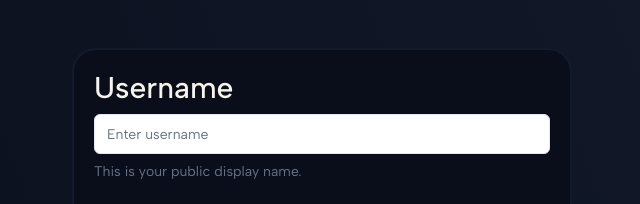
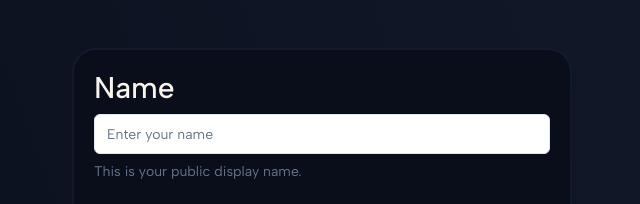
Before and after one commit to Ayush-Singh24/WhisperWire-FE, a Next.js app: page /signup in a window 1280 px wide. Shown: the top 204 px of the page, without its empty margins (318-958 px from the left). Built offline with nearby package versions, Linux system fonts and the light colour scheme.

Commit message:
signup action

```diff
--- a/package.json
+++ b/package.json
@@ -14,6 +14,7 @@
     "@prisma/client": "^5.11.0",
     "@radix-ui/react-label": "^2.0.2",
     "@radix-ui/react-slot": "^1.0.2",
+    "bcrypt": "^5.1.1",
     "class-variance-authority": "^0.7.0",
     "clsx": "^2.1.0",
     "framer-motion": "^10.18.0",
@@ -40,5 +41,6 @@
     "prisma": "^5.11.0",
     "tailwindcss": "^3.3.0",
     "typescript": "^5"
-  }
+  },
+  "packageManager": "yarn@4.1.1"
 }
--- /dev/null
+++ b/src/actions/signup.ts
@@ -0,0 +1,26 @@
+"use server";
+
+import { SignUpSchema } from "@/schemas";
+import { z } from "zod";
+import bcrypt from "bcrypt";
+import { db } from "@/lib/db";
+
+export const signup = async (values: z.infer<typeof SignUpSchema>) => {
+  const validateFields = SignUpSchema.safeParse(values);
+  if (!validateFields.success) {
+    return { error: "Invalid Fields!" };
+  }
+  const { email, name, password } = validateFields.data;
+  const hashedPassword = await bcrypt.hash(password, 10);
+
+  const existingUser = await db.user.findUnique({ where: { email } });
+  if (existingUser) return { error: "Email alredy in use!" };
+  await db.user.create({
+    data: {
+      name,
+      email,
+      password: hashedPassword,
+    },
+  });
+  return { error: "User created" };
+};
--- a/src/app/signup/page.tsx
+++ b/src/app/signup/page.tsx
@@ -15,11 +15,14 @@ import { Button } from "@/components/ui/button";
 import { Input } from "@/components/ui/input";
 import Link from "next/link";
 import { SignUpSchema } from "@/schemas";
+import { useTransition } from "react";
+import { signup } from "@/actions/signup";
 export default function SignUp() {
+  const [isPending, setTransition] = useTransition();
   const form = useForm<z.infer<typeof SignUpSchema>>({
     resolver: zodResolver(SignUpSchema),
     defaultValues: {
-      username: "",
+      name: "",
       email: "",
       password: "",
       passwordConfirm: "",
@@ -27,7 +30,9 @@ export default function SignUp() {
   });
 
   const onSubmit = (value: z.infer<typeof SignUpSchema>) => {
-    console.log(value);
+    setTransition(() => {
+      signup(value);
+    });
   };
 
   return (
@@ -37,14 +42,12 @@ export default function SignUp() {
           <form onSubmit={form.handleSubmit(onSubmit)} className="space-y-8">
             <FormField
               control={form.control}
-              name="username"
+              name="name"
               render={({ field }) => (
                 <FormItem>
-                  <FormLabel className="text-2xl md:text-3xl">
-                    Username
-                  </FormLabel>
+                  <FormLabel className="text-2xl md:text-3xl">Name</FormLabel>
                   <FormControl>
-                    <Input placeholder="Enter username" {...field} />
+                    <Input placeholder="Enter your name" {...field} />
                   </FormControl>
                   <FormDescription>
                     This is your public display name.
```
Also changed, not shown: .yarnrc.yml (added), 1 other file (tests, documents, lock files or other folders).
